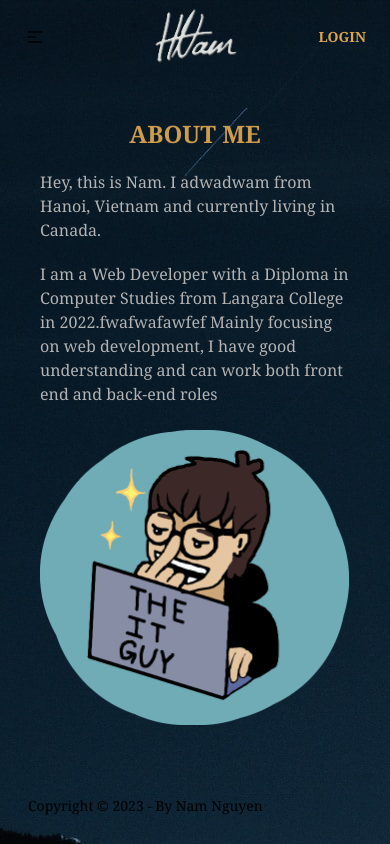
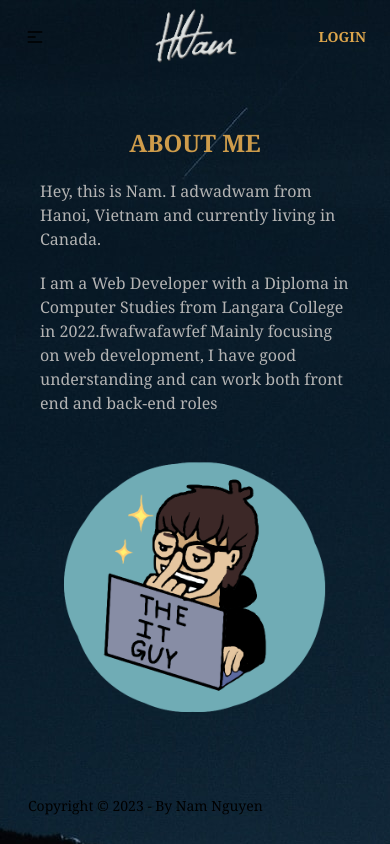
Before and after one commit to hnguyen96/personal-project, a Next.js app: page /about in a window 390 px wide. Built offline with nearby package versions, Linux system fonts and the light colour scheme; no server answers.

Commit message:
Padding and center image responsive

```diff
--- a/app/(public)/about/page.tsx
+++ b/app/(public)/about/page.tsx
@@ -3,7 +3,7 @@ import Link from 'next/link'
 
 export default function About() {
     return (
-        <div className="md:flex md:items-center mx-10 sm:mx-24 xl:mx-60  text-[#b3b3b3]">
+        <div className="mt-5 md:mt-0 mx-10 sm:mx-24 xl:mx-60 flex flex-col md:flex-row items-center text-[#b3b3b3]">
             <div className='mb-5 md:mr-12 lg:mr-28 '>
                 <p className='pb-5 font-semibold text-center sm:text-left text-2xl text-[#ce9c4b]'>ABOUT ME</p>
 
@@ -15,7 +15,7 @@ export default function About() {
                     back-end roles</p>
             </div>
 
-            <Image className='max-w-full h-auto'
+            <Image className='max-w-full h-auto p-6'
                 src="/nam.png"
                 width={400}
                 height={400}
```
